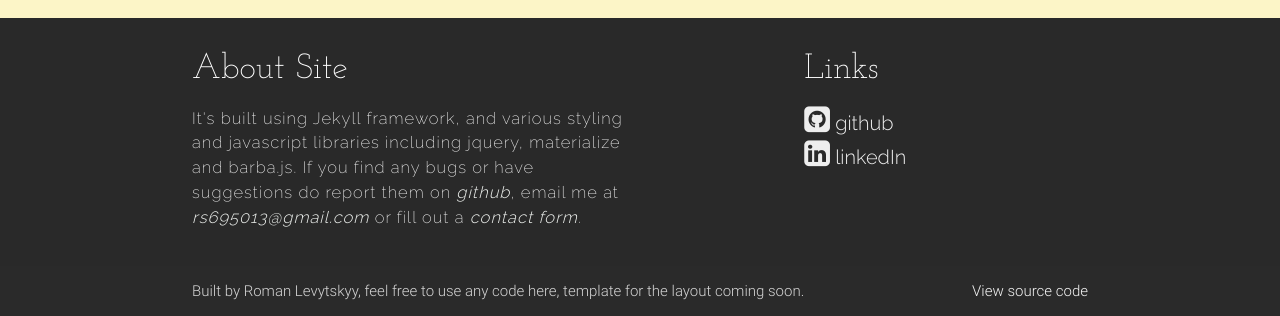
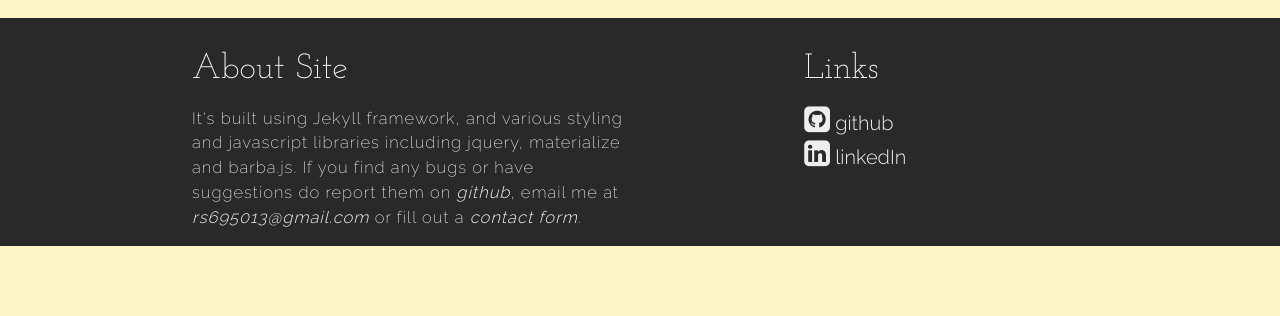
Before and after one commit to chandkiransingh/chandkiransingh.github.io, a Jekyll site: the page built from resume.html, in a window 1280 px wide, cut to the strip 736-1052 px from the top of the page. Built offline with Jekyll 4.4.1, drawn with Linux system fonts in a browser that asks for light colours; nearby versions of some CDN libraries; after the commit the page ends 1002 px from its top, so only the background shows below that.

Commit message:
Update footer.html

```diff
--- a/_includes/footer.html
+++ b/_includes/footer.html
@@ -14,10 +14,4 @@
       </div>
     </div>
   </div>
-  <div class="footer-copyright">
-    <div class="container">
-    Built by Roman Levytskyy, feel free to use any code here, template for the layout coming soon.
-    <a class="grey-text text-lighten-4 right" href="https://github.com/LevytsRoman/levytsroman.github.io">View source code</a>
-    </div>
-  </div>
 </footer>
```
